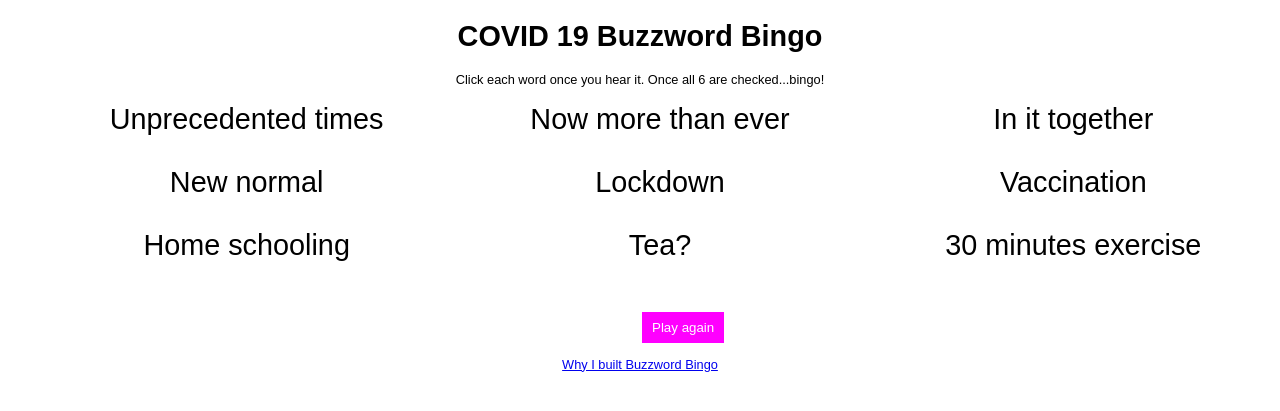
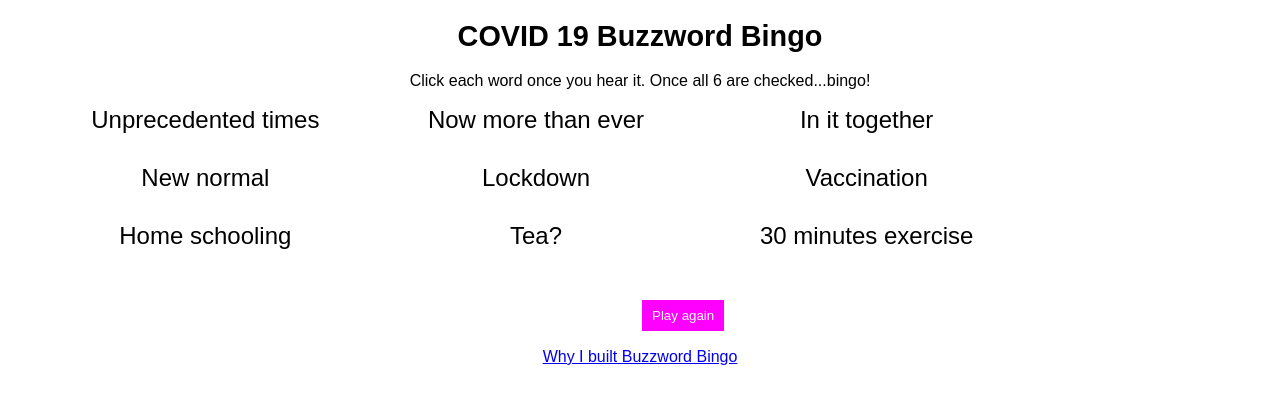
Before and after one commit to chrisrusselldigital/buzzwordbingo, a PHP site: page /covid19-buzzwords.html in a window 1280 px wide. Shown: the part 84-495 px from the top of the page. Run offline with PHP 8.4, Linux system fonts and the light colour scheme; some libraries are stand-ins or nearby versions.

Commit message:
Update text font size

```diff
--- a/css/buzzwords.css
+++ b/css/buzzwords.css
@@ -32,7 +32,7 @@ h1 {
 
 p {
   font-family: Arial, Helvetica, sans-serif;
-  font-size: .8em;
+  font-size: 1em;
   margin-left: auto;
   margin-right: auto;
   text-align: center;
@@ -69,8 +69,8 @@ input[type=button], input[type=submit], input[type=reset] {
 
 ul#words > li {
   font-family: Arial, Helvetica, sans-serif;
-  font-size: 1.8em;
-  width: calc(100% / 3);
+  font-size: 1.5em;
+  width: calc(80% / 3);
   margin-bottom: 30px;
 }
 
```
